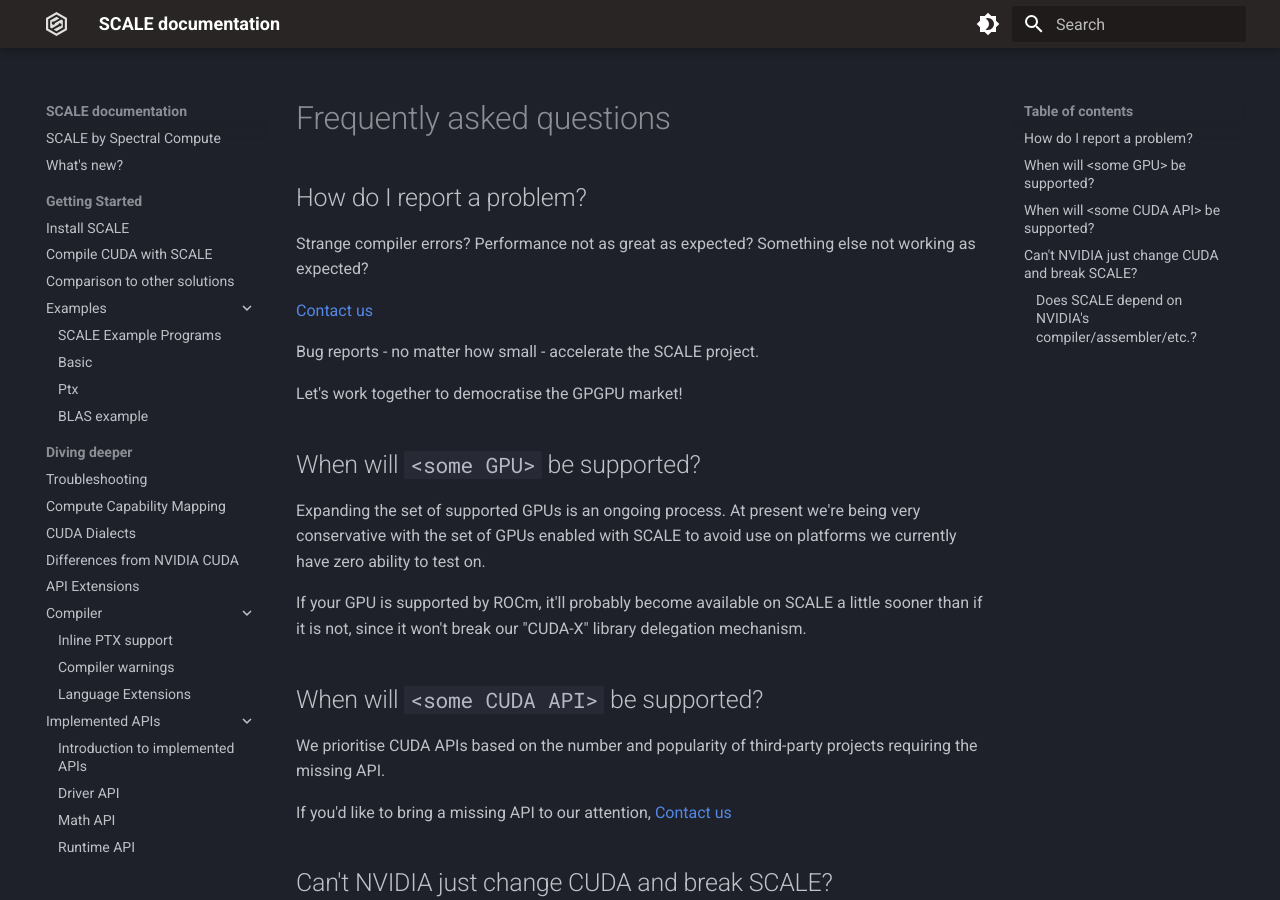
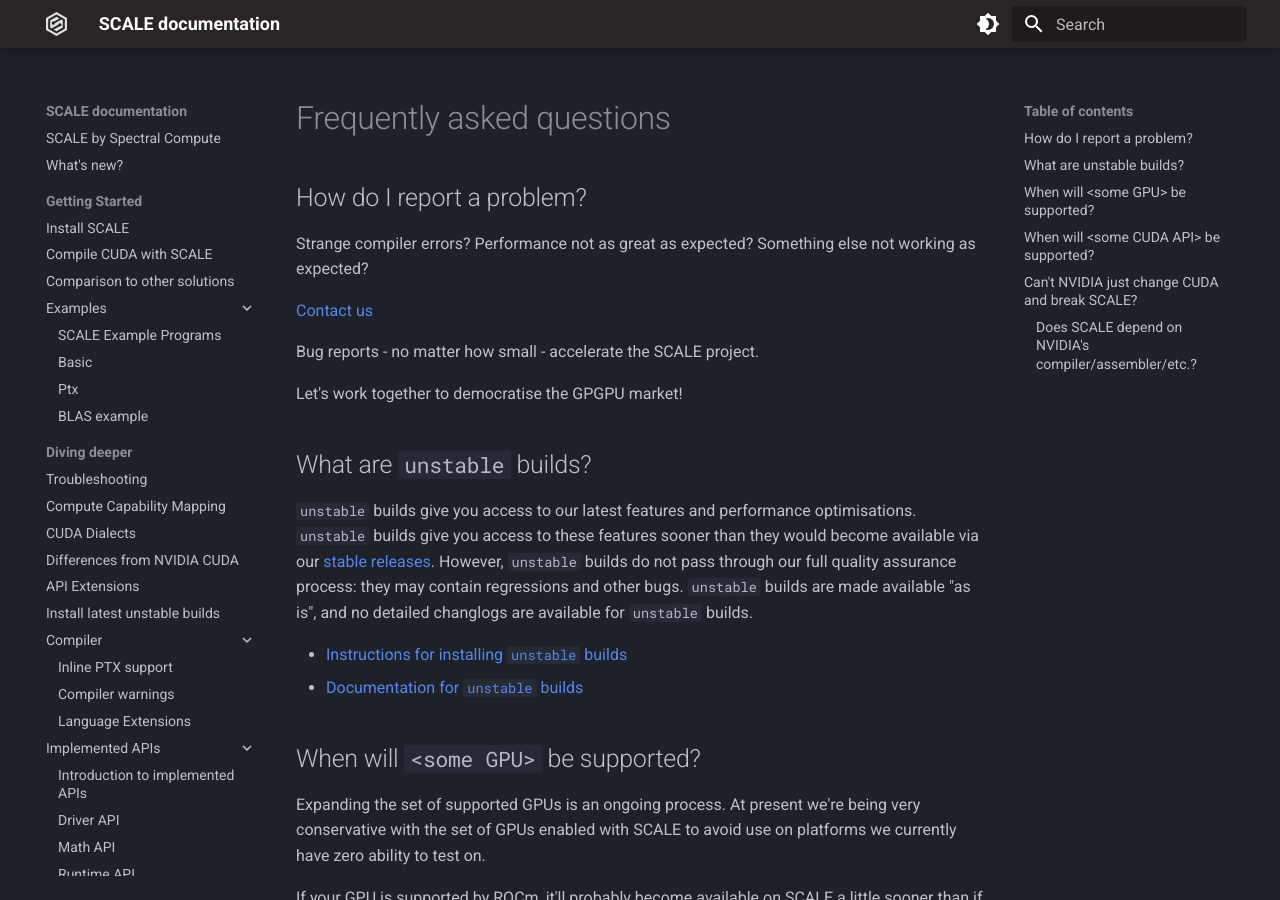
Before and after one commit to spectral-compute/scale-docs, an MkDocs documentation site: the page built from docs/manual/faq.md, in a window 1280 px wide and 900 px high. Built offline with MkDocs 1.6.1 and Material for MkDocs 9.7.7, drawn with Linux system fonts in a browser that asks for light colours.

Commit message:
Add instructions for installing new unstable builds
These aren't too prominent, because we only want advanced users to install unstable builds. The common case is for users to install stable builds.

```diff
--- a/docs/manual/faq.md
+++ b/docs/manual/faq.md
@@ -10,6 +10,20 @@ not working as expected?
 Bug reports - no matter how small - accelerate the SCALE project.
 
 Let's work together to democratise the GPGPU market!
+
+## What are `unstable` builds?
+
+`unstable` builds give you access to our latest features and performance
+optimisations. `unstable` builds give you access to these features sooner
+than they would become available via our
+[stable releases](https://docs.scale-lang.com/manual/how-to-install/).
+However, `unstable` builds do not pass through our full quality assurance
+process: they may contain regressions and other bugs. `unstable` builds
+are made available "as is", and no detailed changlogs are available for
+`unstable` builds.
+
+* [Instructions for installing `unstable` builds](https://docs.scale-lang.com/manual/how-to-install-unstable/)
+* [Documentation for `unstable` builds](https://unstable-docs.scale-lang.com/)
 
 ## When will `<some GPU>` be supported?
 
--- a/mkdocs.yml
+++ b/mkdocs.yml
@@ -81,6 +81,7 @@ nav:
     - manual/dialects.md
     - manual/differences.md
     - manual/runtime-extensions.md
+    - manual/how-to-install-unstable.md
     - Compiler:
       - manual/inline-ptx.md
       - manual/diagnostic-flags.md
```
Also changed, not shown: docs/manual/CHANGELOG.md (+2 -0 lines), docs/manual/how-to-install-unstable.md (added, +92 -0 lines).
